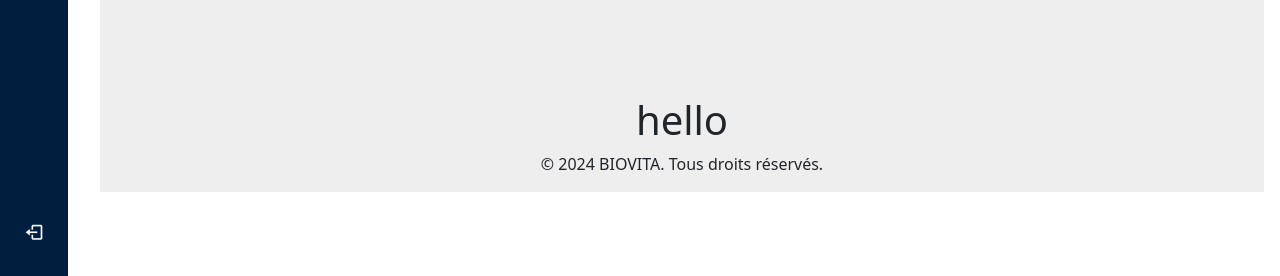
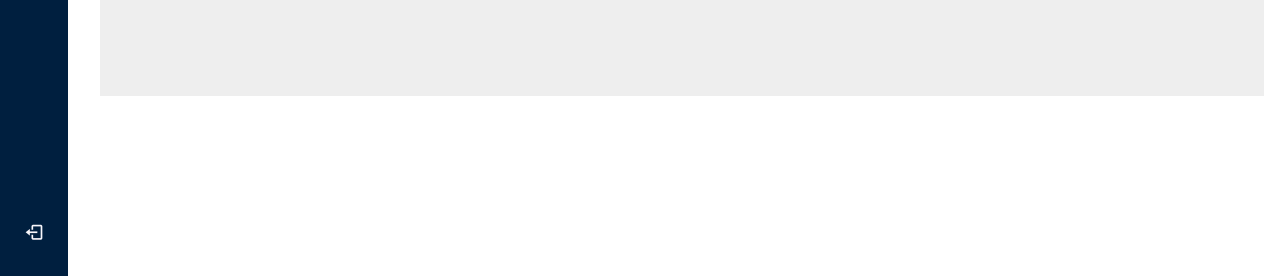
Before and after one commit to souhail-nasssih/GERSTION-MARCHER-GROS, a PHP site: page /nvappe/clients/detailCLient.php?id=1 in a window 1280 px wide. Shown: the part 524-800 px from the top of the page. Run offline with PHP 8.4, Linux system fonts and the light colour scheme; data that the repository does not hold is empty; some libraries are stand-ins or nearby versions.

Commit message:
modification 3

```diff
--- a/clients/detailCLient.php
+++ b/clients/detailCLient.php
@@ -154,16 +154,7 @@ require('C:/laragon/www/NVAPPE/connection/__connection.php');
             </div>
         </div>
 
-        <footer>
-        <div class="container">
-            <div class="row">
-                <div class="col-md-12 text-center">
-                    <h1>hello</h1>
-                    <p>&copy; 2024 BIOVITA. Tous droits réservés.</p>
-                </div>
-            </div>
-        </div>
-    </footer>
+
     </section>
 
 
```
Also changed, not shown: frmentrer/formulaire.php (+22 -1 lines), inc/footer.php (+6 -4 lines), index.php (line endings or trailing spaces).
